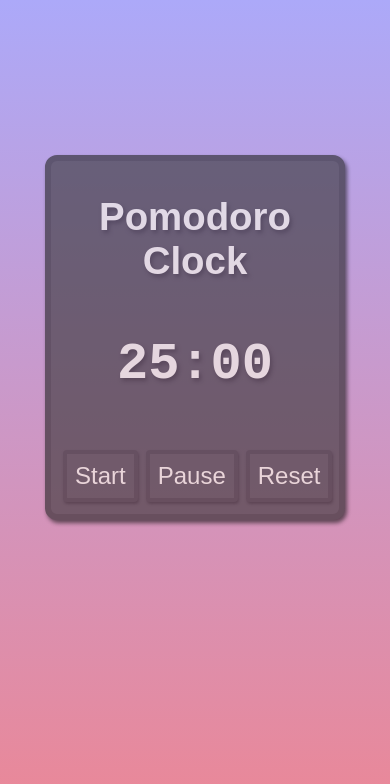
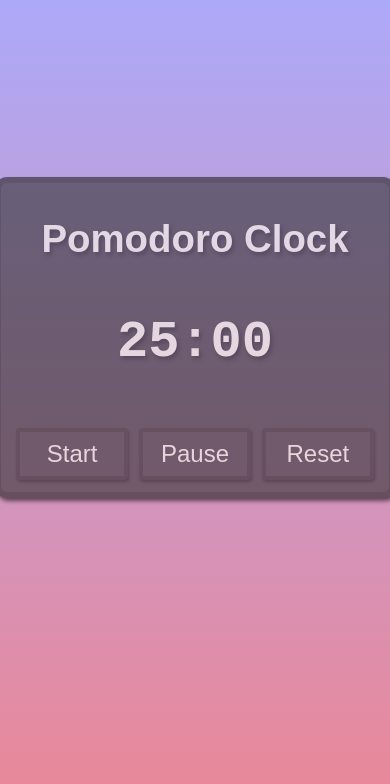
Before and after one commit to muzykub/PomodoroTimer, a plain HTML site: page index.html in a window 390 px wide. Drawn offline with Linux system fonts and the light colour scheme.

Commit message:
Add responsivness

```diff
--- a/style.css
+++ b/style.css
@@ -2,14 +2,11 @@
     box-sizing: border-box;
 }
 
-html, body {
+body {
     margin: 0;
     padding: 0;
     background: linear-gradient(to bottom, rgb(172, 169, 249), rgb(237, 134, 147));
     font-family: Arial, sans-serif;
-}
-
-body {
     height: 100vh;
 }
 
@@ -27,9 +24,8 @@ body {
     background-color: #333;
     border-radius: 12px;
     padding: 8px;
-    flex-basis: 40vw;
-    min-width: 300px;
-    max-width: 500px;
+    flex: 0 0 30vw;
+    min-width: 400px;
 }
 
 .title {
@@ -57,7 +53,7 @@ body {
     padding: 8px;
     margin: 4px;
     font-size: 24px;
-    width: 120px;
+    width: 30%;
     background-color: #333333;
     border: 4px solid #222;
     border-radius: 4px;
@@ -75,3 +71,9 @@ body {
     background-color: #444;
     border: 4px solid #333;
 }
+
+@media only screen and (max-width: 768px) {
+    .clock-container {
+        flex: 0 0 70vw;
+    }
+}
```
Also changed, not shown: script.js (line endings or trailing spaces).
